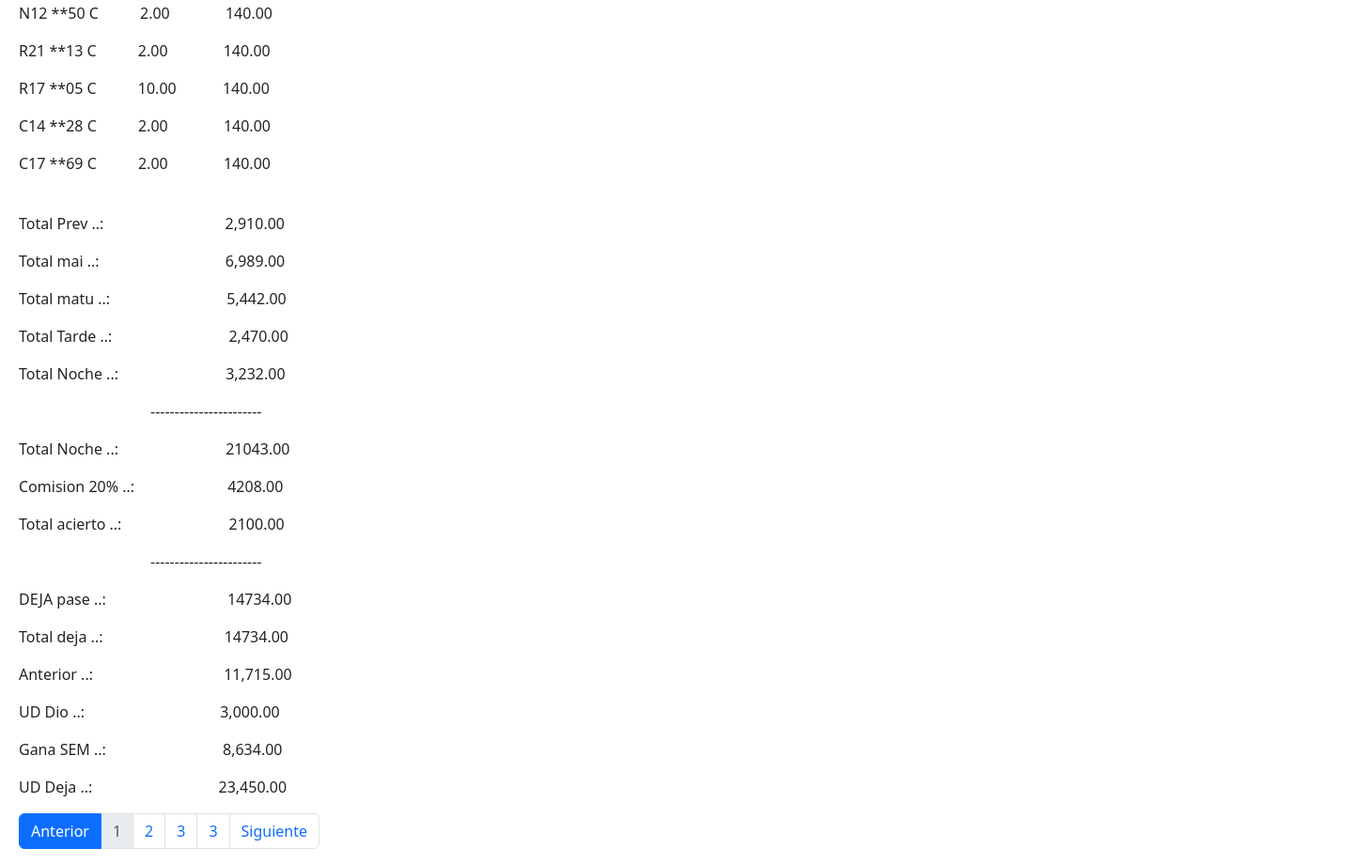
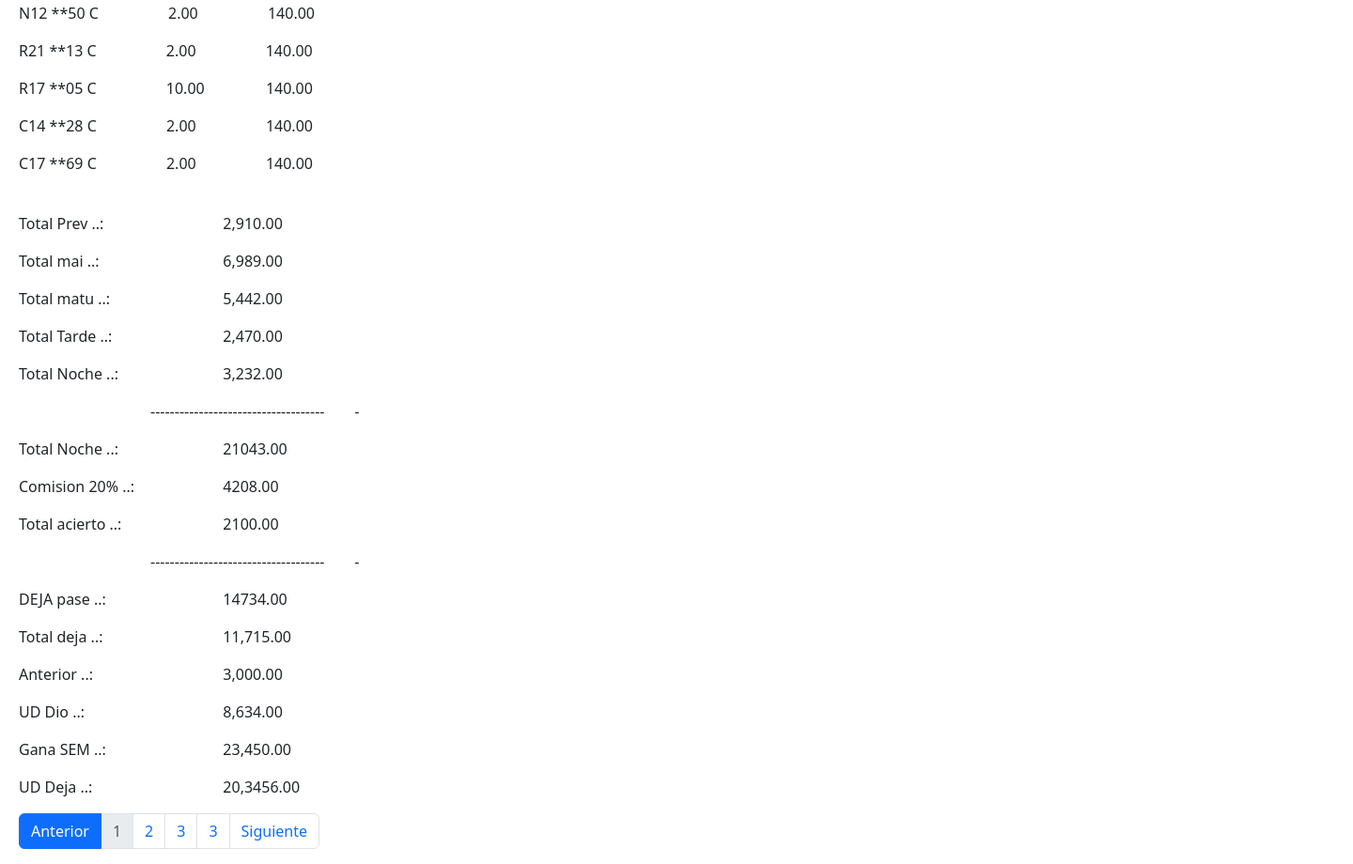
Before and after one commit to IamMatiasBazan/Nicolas-Alarcon, a plain HTML site: page index.html in a window 1280 px wide. Shown: the part 198-1118 px from the top of the page at 94% size, 1440 px wide, since content can reach past the window. Drawn offline with nearby package versions, Linux system fonts and the light colour scheme.

Commit message:
Grid de bootstrap a los totales

```diff
--- a/index.html
+++ b/index.html
@@ -14,35 +14,58 @@
 
         <p style="position: relative; top: 15px; left: 40px;">Fecha : 27/08 /2022</p>
         <p>Recorrido 3</p>
-        <p style="padding: 0 40px 0 10px;">Lot-Num  Ubi <span style="position: relative; left: 10px;">.-apost</span> <span style="position:relative; left: 40px;">-Ganado</span>
+        <p style="padding: 0 40px 0 10px;">Lot-Num  Ubi <span style="position: relative; left: 40px;">.-apost</span> <span style="position:relative; left: 100px;">-Ganado</span>
         </p>
         <div>
-            <p><span>R10 **17 C</span> <span style="position: relative; left: 40px;">10.10</span> <span style="position:relative; left: 90px;">700.00</span></p>
-            <p><span>N12 **50 C</span> <span style="position: relative; left: 40px;">2.00</span> <span style="position:relative; left: 95px;">140.00</span></p>
-            <p><span>R21 **13 C</span> <span style="position: relative; left: 40px;">2.00</span> <span style="position:relative; left: 95px;">140.00</span></p>
-            <p><span>R17 **05 C</span> <span style="position: relative; left: 40px;">10.00</span> <span style="position:relative; left: 85px;">140.00</span></p>
-            <p><span>C14 **28 C</span> <span style="position: relative; left: 40px;">2.00</span> <span style="position:relative; left: 95px;">140.00</span></p>
-            <p><span>C17 **69 C</span> <span style="position: relative; left: 40px;">2.00</span> <span style="position:relative; left: 95px;">140.00</span></p>
+            <p><span>R10 **17 C</span> <span style="position: relative; left: 70px;">10.10</span> <span style="position:relative; left: 140px;">700.00</span></p>
+            <p><span>N12 **50 C</span> <span style="position: relative; left: 70px;">2.00</span> <span style="position:relative; left: 140px;">140.00</span></p>
+            <p><span>R21 **13 C</span> <span style="position: relative; left: 70px;">2.00</span> <span style="position:relative; left: 140px;">140.00</span></p>
+            <p><span>R17 **05 C</span> <span style="position: relative; left: 70px;">10.00</span> <span style="position:relative; left: 131px;">140.00</span></p>
+            <p><span>C14 **28 C</span> <span style="position: relative; left: 70px;">2.00</span> <span style="position:relative; left: 140px;">140.00</span></p>
+            <p><span>C17 **69 C</span> <span style="position: relative; left: 70px;">2.00</span> <span style="position:relative; left: 140px;">140.00</span></p>
         </div>
 
         <br>
+        <div class="row">
+            <div class="col-2">
+                <p>Total Prev ..:</p>
+            <p>Total mai ..:
+            <p>Total matu ..:</p>
+            <p>Total Tarde ..:</p>
+            <p>Total Noche ..:</p>
+            <p style="position: relative; left: 140px;">------------------------------------</p>
+            <p>Total Noche ..:</p>
+            <p>Comision  20% ..:</p>
+            <p>Total acierto ..:</p>
+            <p style="position: relative; left: 140px;">------------------------------------</p>
+            <p>DEJA pase ..:</p>
+            <p>Total deja ..:</p>
+            <p>Anterior ..:</p>
+            <p>UD Dio ..: </p>
+            <p>Gana SEM ..: </p>
+            <p>UD Deja ..: </p>
+            </div>
+            <div class="col-2">
+                <p>2,910.00</p>
+                <p>6,989.00</p>
+                <p>5,442.00</p>
+                <p>2,470.00</p>
+                <p>3,232.00</p>
+                <p style="position: relative; left: 140px;">-</p>
+                <p>21043.00</p>
+                <p>4208.00</p>
+                <p>2100.00</p>
+                <p style="position: relative; left: 140px;">-</p>
+                <p>14734.00</p>
+                <p>11,715.00</p>
+                <p>3,000.00</p>
+                <p>8,634.00</p>
+                <p>23,450.00</p>
+                <p>20,3456.00</p>
+            </div>
+        </div>
         <div class="totales">
-            <p>Total Prev ..: <span style="position: relative; left: 125px;">2,910.00</span></p>
-            <p>Total mai ..: <span style="position: relative; left: 130px;">6,989.00</span></p>
-            <p>Total matu ..: <span style="position: relative; left: 120px;">5,442.00</span></p>
-            <p>Total Tarde ..: <span style="position: relative; left: 120px;">2,470.00</span></p>
-            <p>Total Noche ..: <span style="position: relative; left: 110px;">3,232.00</span></p>
-            <p style="position: relative; left: 140px;">-----------------------</p>
-            <p>Total Noche ..: <span style="position: relative; left: 110px;">21043.00</span></p>
-            <p>Comision  20% ..: <span style="position: relative; left: 95px;">4208.00</span></p>
-            <p>Total acierto ..: <span style="position: relative; left: 110px;">2100.00</span></p>
-            <p style="position: relative; left: 140px;">-----------------------</p>
-            <p>DEJA pase ..: <span style="position: relative; left: 125px;">14734.00</span></p>
-            <p>Total deja ..: <span style="position: relative; left: 125px;">14734.00</span></p>
-            <p>Anterior ..: <span style="position: relative; left: 135px;">11,715.00</span></p>
-            <p>UD Dio ..: <span style="position: relative; left: 140px;">3,000.00</span></p>
-            <p>Gana SEM ..: <span style="position: relative; left: 120px;">8,634.00</span></p>
-            <p>UD Deja ..: <span style="position: relative; left: 130px;">23,450.00</span></p>
+
         </div>
 
         <div class="boton">
```
